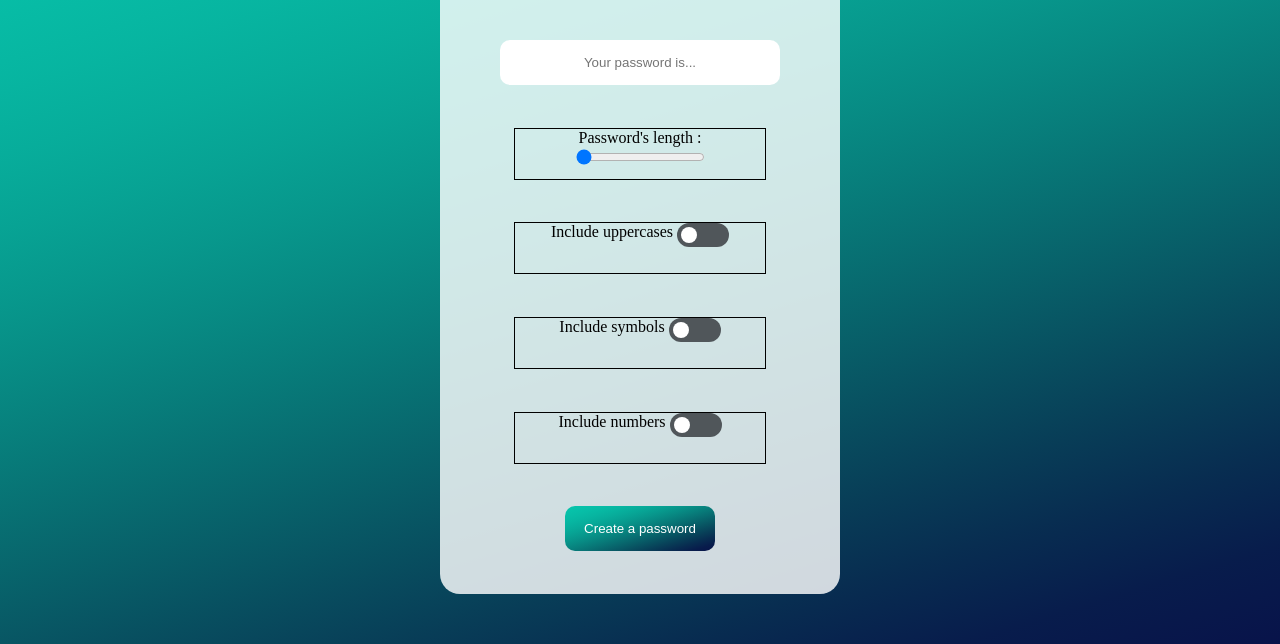
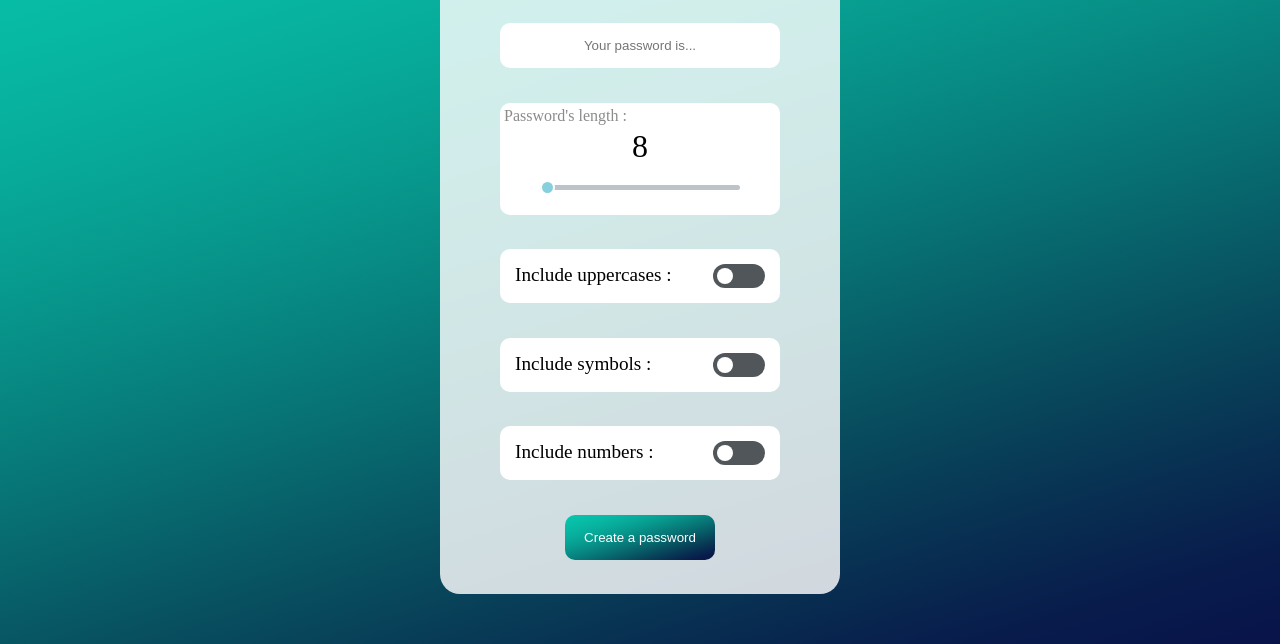
Before and after one commit to ParvaCamer/password-generator, a plain HTML site: page index.html in a window 1280 px wide. Shown: the part 156-800 px from the top of the page. Drawn offline with Linux system fonts and the light colour scheme.

Commit message:
CSS done

```diff
--- a/index.html
+++ b/index.html
@@ -18,25 +18,26 @@
         </div>
         <input type="text" name="password" id="password" readonly placeholder="Your password is..." />
         <div class="box-container" id="div-slider">
-            <span for="password">Password's length :</span>
-            <input type="range" name="word-length" id="length" min="8" max="32" value="8" />
+            <span for="password" id="length-password">Password's length :</span>
+            <span for="value" id="range-value">8</span>
+            <input type="range" name="word-length" id="length" value="8" min="8" max="32" value="8" onchange="rangeSlide(this.value)" onmousemove="rangeSlide(this.value)"/>
         </div>
         <div class="box-container" id="div-uppercase">
-            <span for="uppercase">Include uppercases</span>
+            <span for="uppercase">Include uppercases :</span>
             <label class="switch">
                 <input type="checkbox" name="uppercase" id="uppercase" />
                 <span class="slider round"></span>
             </label>
         </div>
         <div class="box-container" id="div-symbols">
-            <span for="symbols">Include symbols</span>
+            <span for="symbols">Include symbols :</span>
             <label class="switch">
                 <input type="checkbox" name="symbols" id="symbols" />
                 <span class="slider round"></span>
             </label>
         </div>
         <div class="box-container" id="div-numbers">
-            <span for="numbers">Include numbers</span>
+            <span for="numbers">Include numbers :</span>
             <label class="switch">
                 <input type="checkbox" name="numbers" id="numbers" />
                 <span class="slider round"></span>
--- a/script.js
+++ b/script.js
@@ -0,0 +1,3 @@
+function rangeSlide(value) {
+    document.getElementById('range-value').innerHTML = value;
+}
--- a/style.scss
+++ b/style.scss
@@ -60,26 +60,72 @@ html {
             }
 
             input[type="text"] {
-                padding: 15px;
                 text-align: center;
                 border: none;
+                cursor: default;
+            }
+
+            input[type="text"],
+            .box-container {
+                padding: 15px;
                 border-radius: 10px;
             }
 
+            #div-slider {
+                position: relative;
+                display: flex;
+                flex-direction: column;
+                span#length-password {
+                    position: absolute;
+                    top: 4px;
+                    left: 4px;
+                    font-size: 16px;
+                    color: #8b8b8b;
+                }
+                span#range-value {
+                    font-size: 2rem;
+                    margin: 10px 0 20px 0;
+                }
+                input[type="range"] {
+                    height: 5px;
+                    width: 200px;
+                    display: block;
+                    -webkit-appearance: none;
+                    background-color: #bdc3c7;
+                    border-radius: 5px;
+                    margin: 0 auto;
+                    margin-bottom: 10px;
+                    outline: 0;
+                }
+
+                input[type="range"]::-webkit-slider-thumb {
+                    -webkit-appearance: none;
+                    background-color: #84d0dd;
+                    width: 15px;
+                    height: 15px;
+                    border-radius: 50%;
+                    border: 2px solid white;
+                    cursor: pointer;
+                }
+            }
+
             .box-container {
-                border: 1px solid black;
                 width: 250px;
-                height: 50px;
                 margin-left: auto;
                 margin-right: auto;
                 position: relative;
+                background-color: #ffffff;
 
+                span {
+                    float: left;
+                    font-size: 1.2em;
+                }
 
                 .switch {
                     position: relative;
-                    display: inline-block;
                     width: 52px;
                     height: 24px;
+                    float: right;
                 }
 
                 .switch input {
@@ -144,6 +190,7 @@ html {
                 padding: 15px;
                 background: $gradient;
                 color: #ffffff;
+                cursor: pointer;
             }
         }
     }
```
Also changed, not shown: style.css, 1 other file.
